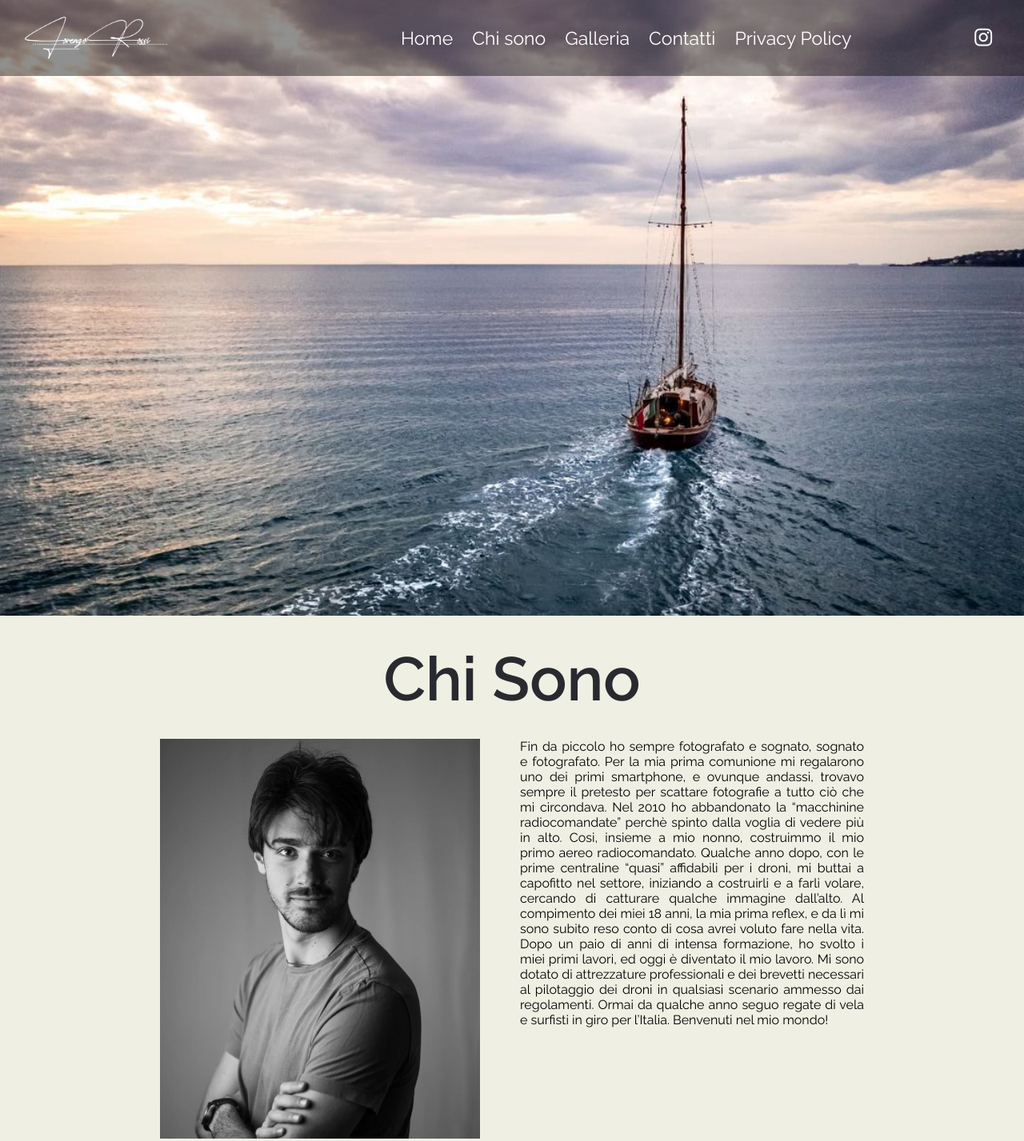
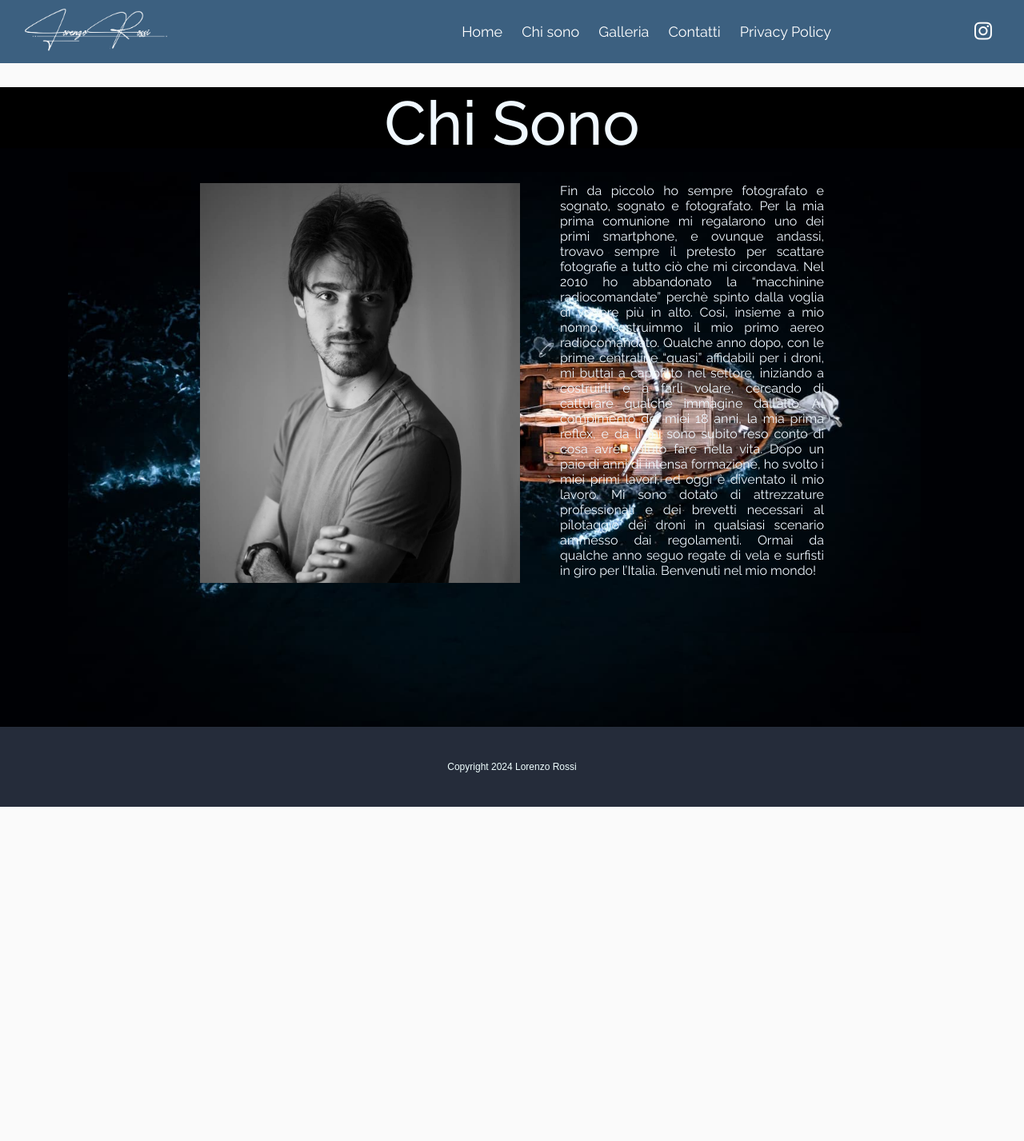
Before and after one commit to FlavioJack/rossi, a plain HTML site: page chisono.html in a window 1280 px wide. Shown: the whole page at 80% size. After the commit the page ends 1009 px from the top, so only its background shows below. Drawn offline with Linux system fonts and the light colour scheme.

Commit message:
Update
Header img changed;
Added bg img instead of <img>
Added footer
Deleted all no zooming;

```diff
--- a/chisono.html
+++ b/chisono.html
@@ -10,10 +10,13 @@
 </head>
 <body>
         <!--HEADER-->
-        <div id="header">
+        <div class="header">
             <!--Title-->
             <!-- <h1 id="title" class="header-items">Lorenzo Rossi</h1> -->
-            <img class="header-items" src="img/firma-small.png" alt="Firma">
+             <a class="header-items" href="index.html">
+                <img class="logo-firma" src="img/firma-small.png" alt="Firma">
+             </a>
+
 
             <!--Side menu toogle bar-->
             <input id="toogle-bar-input" class="hidden" type="checkbox">
@@ -43,9 +46,8 @@
 
 
         <!--CHI SONO-->
+        <div class="wrapper-chisono">
             <div class="chisono clearfix">
-
-            <img class="bg-pic" src="img/boat.png" alt="Immagine surf">
 
                 <div class="container clearfix">
                     <h2>Chi Sono</h2>
@@ -64,9 +66,11 @@
                     </p>
                 </div>
             </div>
+        </div>
 
         <!--FOOTER-->
-        <div class="">
+        <div class="footer">
+            <p>Copyright 2024 Lorenzo Rossi</p>
         </div>
 
         <!--SCRIPT-->
--- a/style.css
+++ b/style.css
@@ -9,7 +9,7 @@ body{
     font-weight: normal;
     font-style: normal;
     color: white;
-    background-color: rgb(239, 240, 227);
+    background-color: rgb(250, 250, 250);
     /* background-image: url("img/home-bg.png"); */
     background-position: center;
     background-repeat: no-repeat;
@@ -30,46 +30,42 @@ i{
     color: white;
 }
 
-#header{
+.header{
     z-index: 100;
     width: 100%;
     display: flex;
     justify-content: space-between;
     align-items: center;
-    position: fixed;
+    position: static;
     top: 0;
-    background-color: rgba(0, 0, 0, 0.437);
+    background-color: rgb(60, 96, 128);
 }
 
-#title{
-    cursor: default;
-}
-
-#header img{
-    width: 30%;
+.logo-firma{
+    width: 100%;
     max-width: 180px;
 }
 
 .header-items{
-    margin: 20px 30px;
+    margin: 10px 30px;
 }
 
 #aside, #menubars{
     display: none;
 }
 
-#header ul{
+.header ul{
     list-style: none;
 }
 
 #topbar li{
     display: inline-block;
-    padding: 10px 10px;
-    font-size: 23px;
+    font-size: 18px;
 }
 
 #topbar a{
     transition: color 0.3s ease 0s;
+    padding: 10px 10px;
 }
 
 #topbar a:hover{
@@ -78,7 +74,24 @@ i{
 
 /* Background Pics */
 .bg-pic{
-    width: 100%
+    width: 100%;
+}
+
+/* Footer */
+.footer{
+    width: 100%;
+    height: 100px;
+    background-color: rgb(37, 44, 58);
+    margin: 0px auto;
+    color: azure;
+    position: relative;
+    bottom: 0;
+}
+.footer p{
+    text-align: center;
+    line-height: 100px;
+    font-family: Arial, Helvetica, sans-serif;
+    font-size: 12px;
 }
 
 /* Hidden staff */
@@ -102,8 +115,8 @@ i{
 
 @media screen and (max-width: 988px){
 
-    #header{
-        background-color: rgba(0, 0, 0, 0.437);
+    .logo-firma{
+        margin: 10px;
     }
 
     /* Side bar menu */
@@ -115,7 +128,7 @@ i{
         top: 100px;
         width: 200px;
         height: auto;
-        background-color: rgba(45, 61, 75, 0.95);
+        background-color: rgba(45, 61, 75, 1);
         transition: all 0.8s ease;
     }
     #topbar ul{
@@ -208,29 +221,43 @@ i{
 
 
 
+/* HOME */
 
+.section-1{
+
+}
 
 
 
 
 /* CHI SONO */
+
+.wrapper-chisono{
+    background-image: url("img/home-bg.png");
+    background-position: center;
+    background-repeat: no-repeat;
+    background-size: cover;
+    background-attachment:fixed;
+    height: 100%;
+}
+
 .chisono h2{
-    color: rgb(41, 41, 48);
+    color: aliceblue;
     text-align: center;
     font-size: 6vw;
-    font-weight: 600;
+    font-weight: 500;
     margin: 30px;
 }
 
 .chisono .container{
     padding: 0 60px;
-    margin: 0 auto;
-    max-width: 1000px;
+    margin: 30px auto;
+    max-width: 900px;
 }
 
 .chisono .container p{
+    color: aliceblue;
     text-align: justify;
-    color: black;
 }
 
 #profile-pic{
@@ -247,12 +274,21 @@ i{
 
     .chisono .container{
         padding: 0 30px;
-        margin: 0 0px;
+        margin: 0 auto 30px;
         max-width: 1000px;
     }
 
+    /* .chisono .bg-pic{
+
+    } */
+
     .chisono h2{
         font-size: 50px;
+    }
+
+    .chisono .container p{
+        max-width: 400px;
+        margin: 0 auto;
     }
 
     #profile-pic{
@@ -266,12 +302,21 @@ i{
 
 /* CONTATTI */
 
+.wrapper-contacts{
+    background-image: url("img/surf.png");
+    background-position: center;
+    background-repeat: no-repeat;
+    background-size: cover;
+    background-attachment:fixed;
+    height: 100%;
+}
+
 .contacts{
     width: 80%;
     max-width: 500px;
-    margin: 200px auto;
+    margin: 20px auto;
     padding: 20px;
-    background-color: rgba(61, 61, 61, 0.733);
+    background-color: rgba(61, 61, 61, 0.5);
     border-radius: 8px;
     backdrop-filter: blur(2px);
     text-align: center;
@@ -319,7 +364,5 @@ i{
 }
 
 @media  screen and (max-width: 500px) {
-    .contacts input{
-        width: 100%;
-    }
+
 }
```
Also changed, not shown: contatti.html (+9 -4 lines), index.html (+7 -5 lines). Lines whose indentation alone changed are shown as unchanged.
